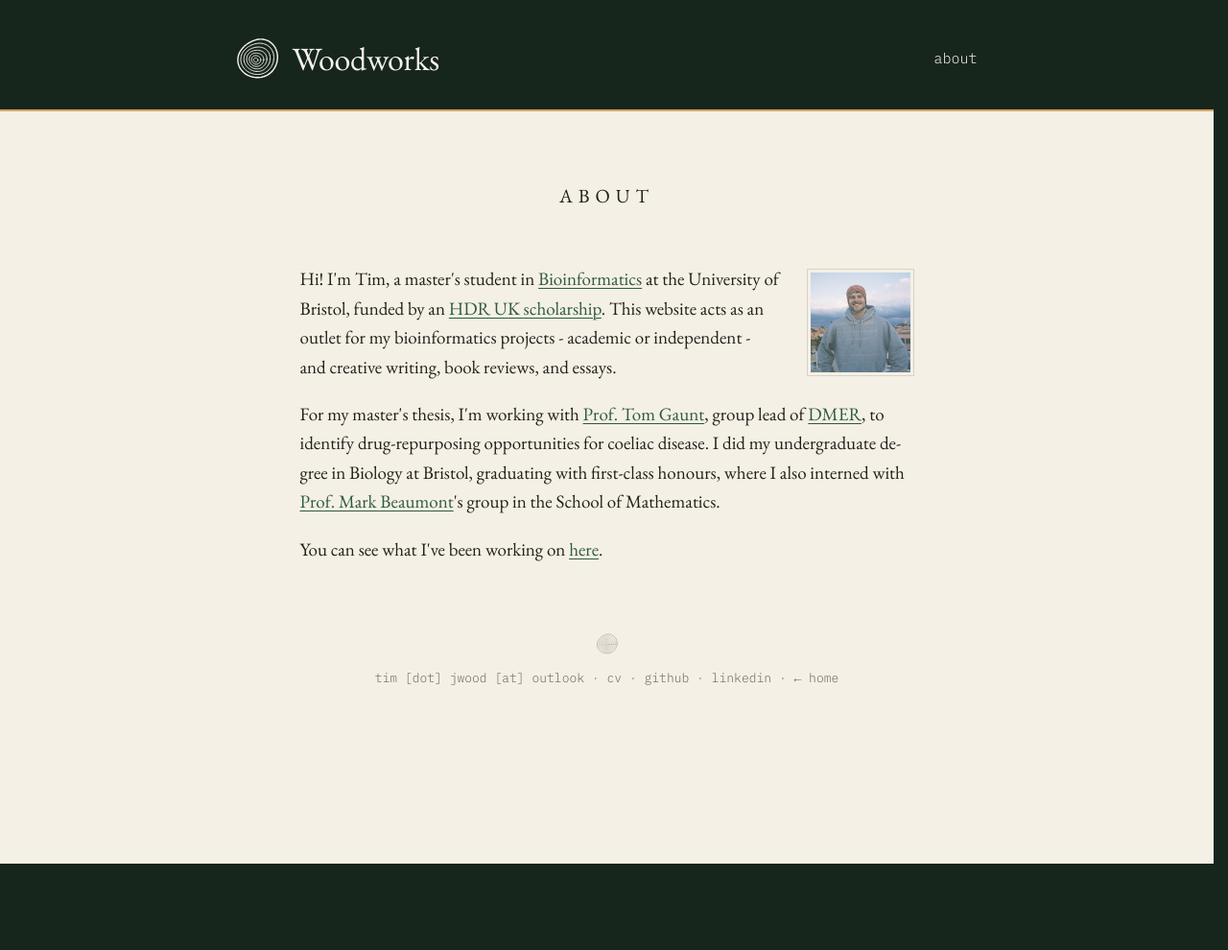
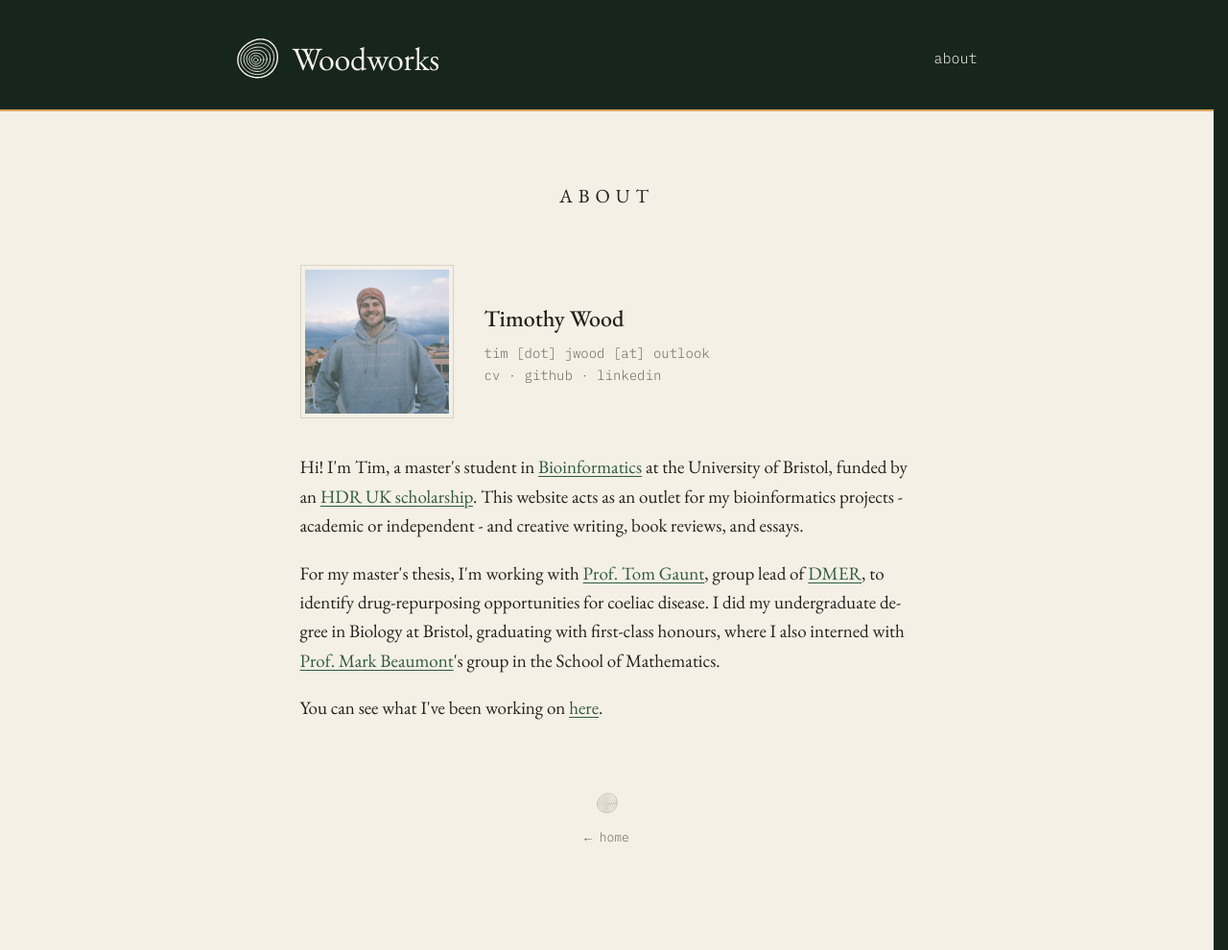
Before and after one commit to timj-wood/timj-wood.github.io, a Jekyll site: the page built from about.html, in a window 1280 px wide. Shown: the whole page at 96% size. Built offline with Jekyll 4.4.1, drawn with Linux system fonts in a browser that asks for light colours; before the commit the page ends 900 px from its top, so only the background shows below that.

Commit message:
About section

```diff
--- a/about.html
+++ b/about.html
@@ -5,12 +5,19 @@ permalink: /about.html
 redirect_from:
   - /about/
 ---
-{%- comment -%} The about page: headed like a folder page, a small photo at the head of the text, and the contact
-    links set in the same colophon as the foot of the home page. {%- endcomment -%}
+{%- comment -%} The about page: headed like a folder page; the photo with the name beside it and the email and
+    links under the name; then the text, then the way home. {%- endcomment -%}
 <main class="contents">
   <h1 class="toc-title">About</h1>
   <div class="about">
-    <img class="me" src="{{ '/images/profile-square.jpg' | relative_url }}" alt="{{ site.author.name }}">
+    <header class="profile">
+      <img src="{{ '/images/profile-square.jpg' | relative_url }}" alt="{{ site.author.name }}">
+      <div>
+        <p class="who">{{ site.author.name }}</p>
+        <p class="contact mono">tim [dot] jwood [at] outlook</p>
+        <p class="contact mono"><a href="{{ '/docs/cv.pdf' | relative_url }}">cv</a> · <a href="https://github.com/{{ site.author.github }}">github</a> · <a href="https://www.linkedin.com/in/{{ site.author.linkedin }}">linkedin</a></p>
+      </div>
+    </header>
     <p>Hi! I'm Tim, a master's student in <a href="https://www.bristol.ac.uk/">Bioinformatics</a> at the
       University of Bristol, funded by an <a href="https://www.hdruk.ac.uk/people/timothy-wood/">HDR UK scholarship</a>.
       This website acts as an outlet for my bioinformatics projects - academic or independent - and creative writing, book reviews, and essays.</p>
@@ -23,5 +30,5 @@ redirect_from:
       group in the School of Mathematics.</p>
     <p>You can see what I've been working on <a href="{{ '/projects.html' | relative_url }}">here</a>.</p>
   </div>
-  <p class="foot">{% include rings.html %}tim [dot] jwood [at] outlook · <a href="{{ '/docs/cv.pdf' | relative_url }}">cv</a> · <a href="https://github.com/{{ site.author.github }}">github</a> · <a href="https://www.linkedin.com/in/{{ site.author.linkedin }}">linkedin</a> · <a href="{{ '/' | relative_url }}">← home</a></p>
+  <p class="foot">{% include rings.html %}<a href="{{ '/' | relative_url }}">← home</a></p>
 </main>
--- a/css/main.css
+++ b/css/main.css
@@ -233,11 +233,15 @@ mjx-container { overflow-x: auto; overflow-y: hidden; max-width: 100%; }
 .profile img { width: 160px; height: 160px; object-fit: cover; margin: 0; flex: none; border: 1px solid var(--rule); padding: 4px; background: var(--paper); }
 .sheet .profile .sub { margin: 6px 0 0; }
 
-/* ---------- the about page: headed like a folder page, the text in a reading measure, a small photo at its head ---------- */
+/* ---------- the about page: headed like a folder page; the photo with the name, email and links beside it; then the text ---------- */
 .about { max-width: 640px; margin: 0 auto; }
-.about .me { float: right; width: 112px; height: 112px; object-fit: cover; margin: 4px 0 18px 28px; border: 1px solid var(--rule); padding: 3px; background: var(--paper); }
+.about .who { font-size: 24px; font-weight: 500; margin: 0 0 8px; }
+.about .contact { font: 300 14px "IBM Plex Mono", "Courier New", monospace; color: var(--pencil); margin: 0; }
+.about .contact + .contact { margin-top: 5px; }
+.about .contact a { color: var(--pencil); text-decoration: none; }
+.about .contact a:hover { color: var(--leaf); text-decoration: underline; }
 .about p { font-size: 19px; margin: 0 0 1em; hyphens: auto; -webkit-hyphens: auto; }
-.about a { color: var(--leaf); }
+.about p a { color: var(--leaf); }
 
 /* the end of a post or page: the same colophon as the foot of a contents page */
 .end {
@@ -267,7 +271,6 @@ mjx-container { overflow-x: auto; overflow-y: hidden; max-width: 100%; }
   .doc, .post { padding-top: 48px; }
   .profile { flex-direction: column; align-items: flex-start; gap: 18px; }
   .profile img { width: 128px; height: 128px; }
-  .about .me { width: 88px; height: 88px; margin: 0 0 12px 18px; }
   .about p { font-size: 18px; }
   .sheet blockquote { margin: 1.4em 1em; }
   .marginnote { margin-left: 1em; }
```
